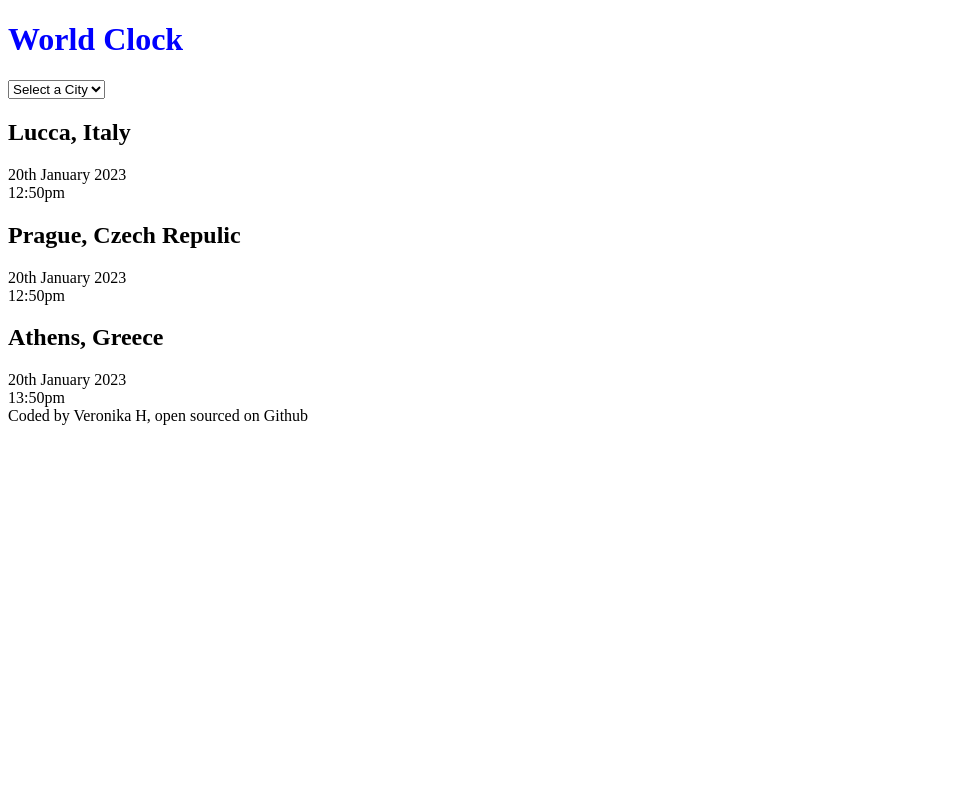
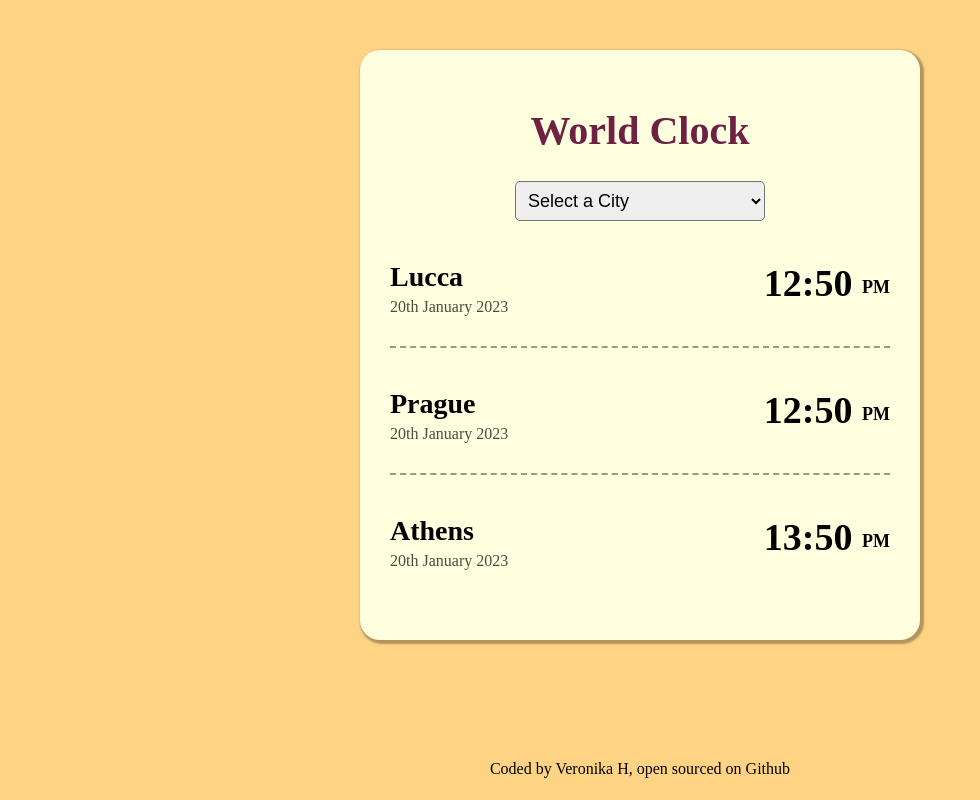
Before and after one commit to Veronika1007/world-clock, a plain HTML site: page index.html in a window 1280 px wide. Shown: the whole page, without its empty margins (0-980 px from the left). Drawn offline with Linux system fonts and the light colour scheme.

Commit message:
Building CSS and HTML for the container

```diff
--- a/css/style.css
+++ b/css/style.css
@@ -1,3 +1,61 @@
+body {
+  background-color: #ffd384;
+}
 h1 {
-  color: blue;
+  color: #6e2142;
+  text-align: center;
+  font-size: 40px;
 }
+h2 {
+  margin: 0 0 5px;
+  font-size: 28px;
+}
+footer {
+  text-align: center;
+  padding-top: 100px;
+}
+
+select {
+  width: 50%;
+  display: block;
+  border-radius: 5px;
+  padding: 8px;
+  margin: 0 auto;
+  font-size: 18px;
+}
+.container {
+  max-width: 500px;
+  margin: 20px auto;
+  padding: 30px;
+  margin-top: 50px;
+  box-shadow: 2px 2px 2px 2px rgba(0, 0, 0, 0.3);
+  border-radius: 20px;
+  background-color: #feffde;
+}
+
+.city {
+  display: flex;
+  justify-content: space-between;
+  margin: 10px 0;
+  padding: 30px 0;
+  border-bottom: 2px dashed rgba(0, 0, 0, 0.4);
+}
+
+.city:last-child {
+  border: none;
+}
+
+.date {
+  opacity: 0.7;
+  display: inline;
+}
+
+.time {
+  font-size: 38px;
+  font-weight: bold;
+}
+
+.time small {
+  font-size: 18px;
+  vertical-align: middle;
+}
--- a/index.html
+++ b/index.html
@@ -19,19 +19,25 @@
       </select>
 
       <div class="city">
-        <h2>Lucca, Italy</h2>
-        <div class="time">20th January 2023</div>
-        <div class="time">12:50pm</div>
+        <div>
+          <h2>Lucca</h2>
+          <div class="date">20th January 2023</div>
+        </div>
+        <div class="time">12:50 <small>PM</small></div>
       </div>
       <div class="city">
-        <h2>Prague, Czech Repulic</h2>
-        <div class="time">20th January 2023</div>
-        <div class="time">12:50pm</div>
+        <div>
+          <h2>Prague</h2>
+          <div class="date">20th January 2023</div>
+        </div>
+        <div class="time">12:50 <small>PM</small></div>
       </div>
       <div class="city">
-        <h2>Athens, Greece</h2>
-        <div class="time">20th January 2023</div>
-        <div class="time">13:50pm</div>
+        <div>
+          <h2>Athens</h2>
+          <div class="date">20th January 2023</div>
+        </div>
+        <div class="time">13:50 <small>PM</small></div>
       </div>
     </div>
     <footer>
```
